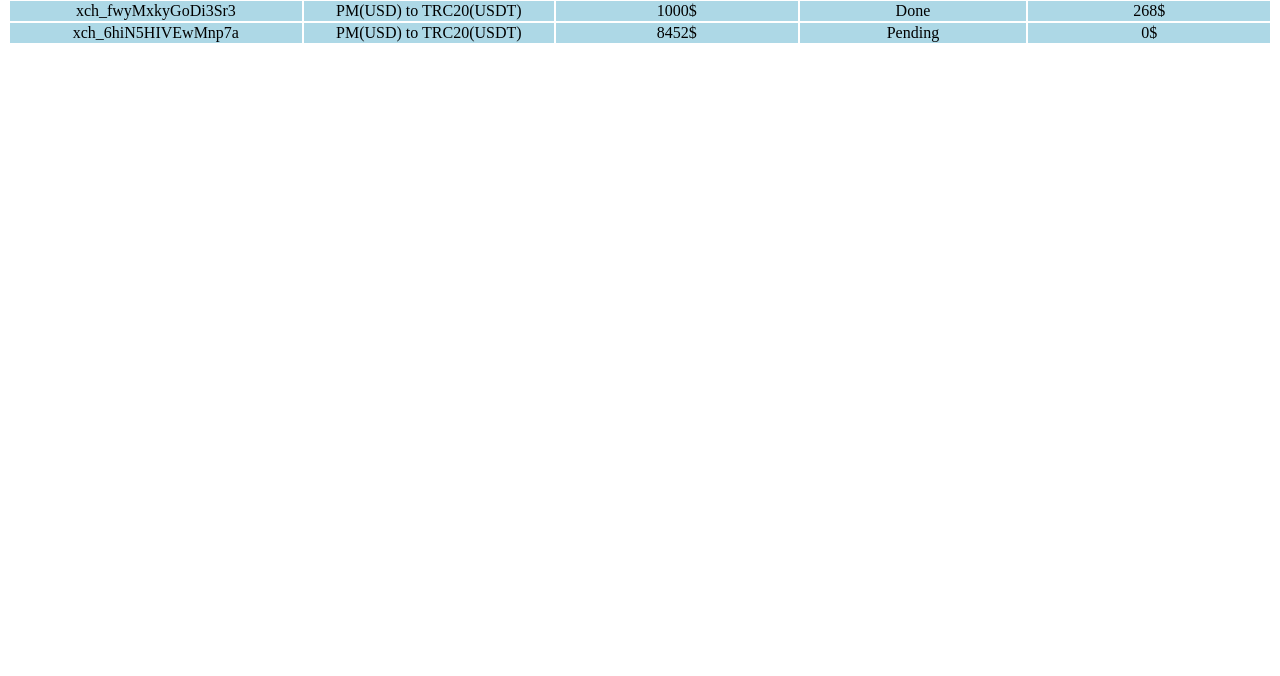
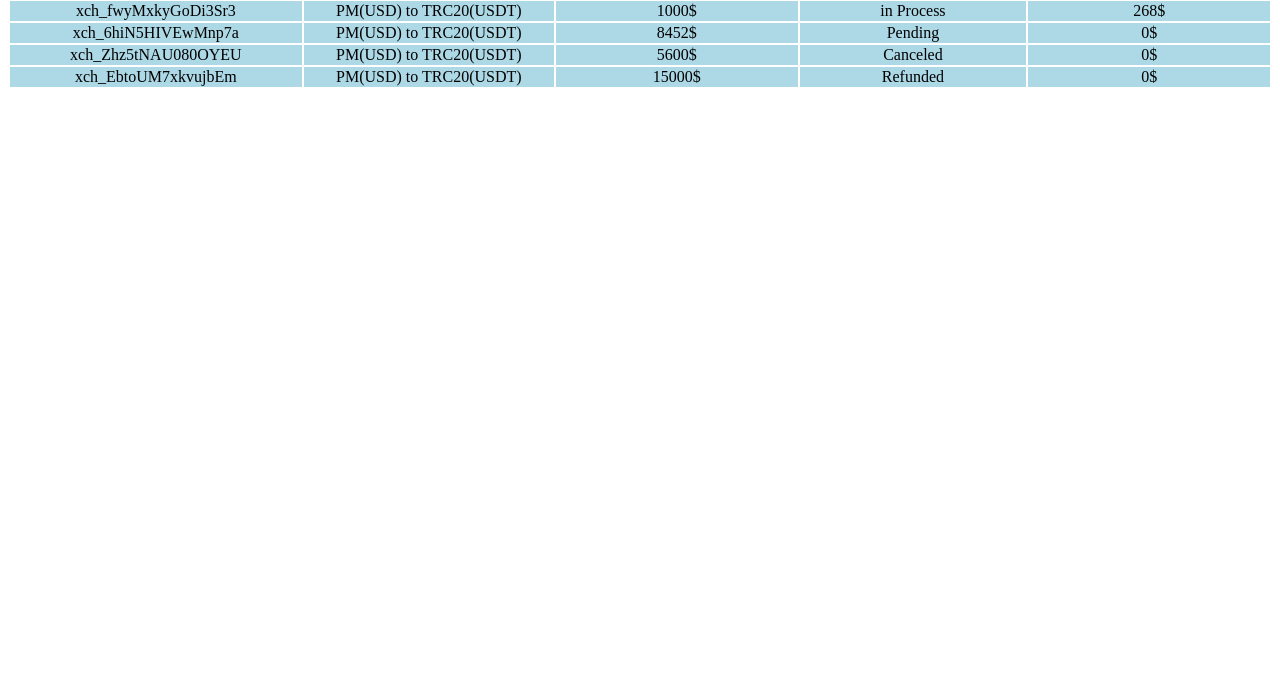
Before and after one commit to unmercy2165/testAi, a plain HTML site: page index.html in a window 1280 px wide. Shown: the part 124-800 px from the top of the page. Drawn offline with Linux system fonts and the light colour scheme.

Commit message:
Update index.html

```diff
--- a/index.html
+++ b/index.html
@@ -33,7 +33,7 @@
           <td class="mainRow">xch_fwyMxkyGoDi3Sr3</td>
           <td class="mainRow">PM(USD) to TRC20(USDT)</td>
           <td class="mainRow">1000$</td>
-          <td class="mainRow">Done</td>
+          <td class="mainRow">in Process</td>
           <td class="mainRow">268$</td>
         </tr>
          <tr >
@@ -43,6 +43,20 @@
           <td class="mainRow">Pending</td>
           <td class="mainRow">0$</td>
         </tr>
+         <tr >
+          <td class="mainRow">xch_Zhz5tNAU080OYEU</td>
+          <td class="mainRow">PM(USD) to TRC20(USDT)</td>
+          <td class="mainRow">5600$</td>
+          <td class="mainRow">Canceled</td>
+          <td class="mainRow">0$</td>
+        </tr>
+           <tr >
+          <td class="mainRow">xch_EbtoUM7xkvujbEm</td>
+          <td class="mainRow">PM(USD) to TRC20(USDT)</td>
+          <td class="mainRow">15000$</td>
+          <td class="mainRow">Refunded</td>
+          <td class="mainRow">0$</td>
+        </tr>
       </table>
 
 </body>
```
